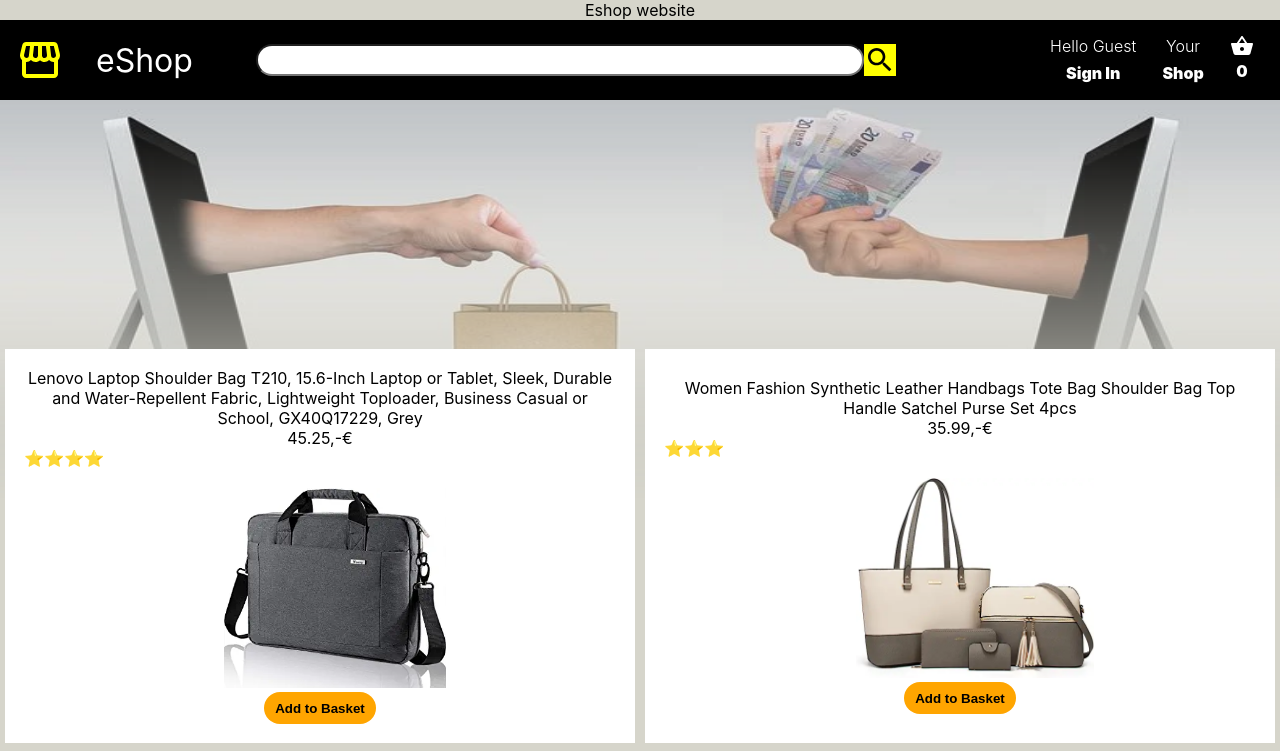
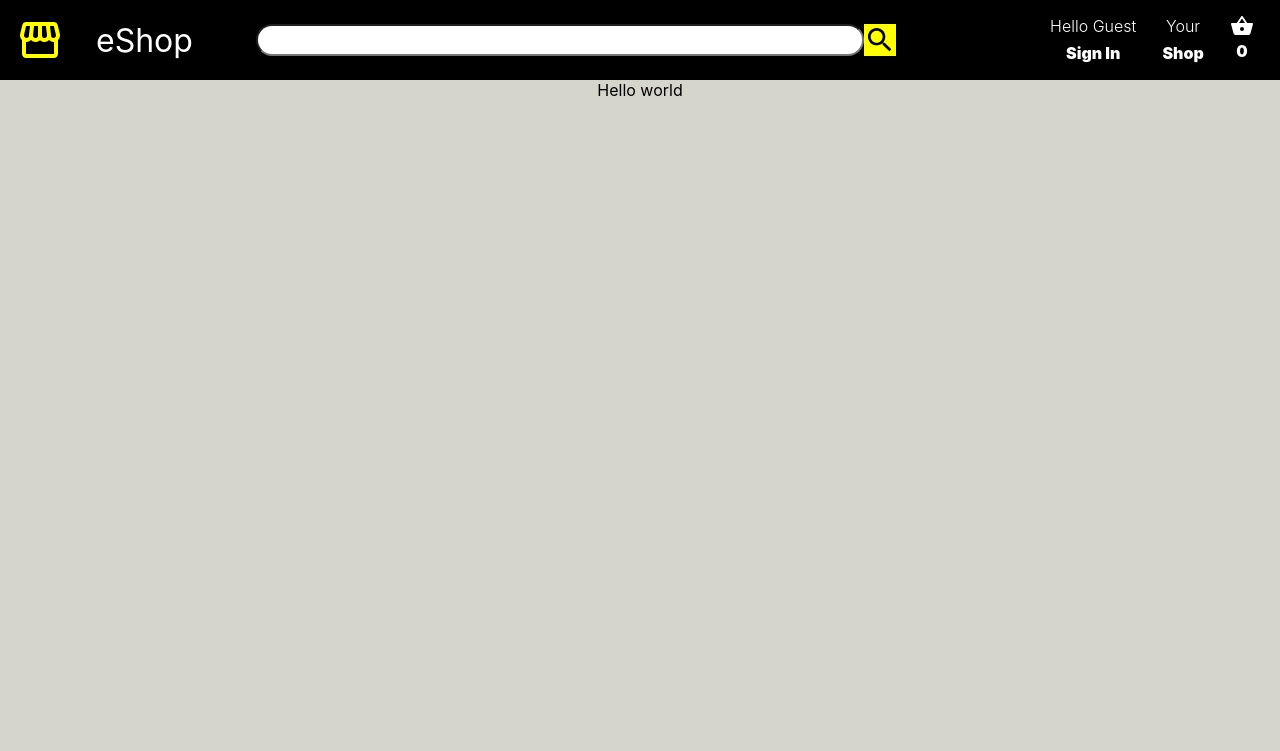
Before and after one commit to sgujuluva/ecommerce-shopping-react, a React (Create React App) app: page /Checkout in a window 1280 px wide. Shown: the top 751 px of the page. Built offline with nearby package versions, Linux system fonts and the light colour scheme.

Commit message:
routing for home and checkout page using routes

```diff
--- a/package.json
+++ b/package.json
@@ -12,6 +12,7 @@
     "@testing-library/user-event": "^13.5.0",
     "react": "^18.2.0",
     "react-dom": "^18.2.0",
+    "react-router-dom": "^6.3.0",
     "react-scripts": "5.0.1",
     "web-vitals": "^2.1.4"
   },
--- a/src/App.js
+++ b/src/App.js
@@ -1,20 +1,24 @@
 //components
-import Header from "./components/Header"
+import Header from "./components/Header";
 import Home from "./components/Home";
-import Products from "./components/Products"
+import Checkout from "./components/Checkout";
 //styles
-import './App.css';
+import "./App.css";
 import "./Header.css";
 import "./Home.css";
 import "./Products.css";
+//router
+import { Routes, Route } from "react-router-dom";
 
 function App() {
   return (
     <div className="App">
-     Eshop website
-     <Header/>
-     <Home/>
+      <Routes>
+        Eshop website
 
+        <Route path="/" element={<><Header/><Home/></>}/>
+        <Route path="/Checkout" element={<><Header /> <Checkout /></>}/>
+      </Routes>
     </div>
   );
 }
--- /dev/null
+++ b/src/components/Checkout/index.jsx
@@ -0,0 +1,14 @@
+import React from 'react';
+//styles
+/* import "./Checkout.css"; */
+
+function Checkout() {
+  return (
+    <div className="checkout-container">
+
+    Hello world
+      </div>
+  )
+}
+
+export default Checkout
--- a/src/index.js
+++ b/src/index.js
@@ -1,12 +1,14 @@
-import React from 'react';
-import ReactDOM from 'react-dom/client';
-import './index.css';
-import App from './App';
+import React from "react";
+import ReactDOM from "react-dom/client";
+import "./index.css";
+import App from "./App";
+import { BrowserRouter } from "react-router-dom";
 
-
-const root = ReactDOM.createRoot(document.getElementById('root'));
+const root = ReactDOM.createRoot(document.getElementById("root"));
 root.render(
   <React.StrictMode>
-    <App />
+    <BrowserRouter>
+      <App />
+    </BrowserRouter>
   </React.StrictMode>
 );
```
Also changed, not shown: src/Checkout.css (added), 1 other file (tests, documents, lock files or other folders).
